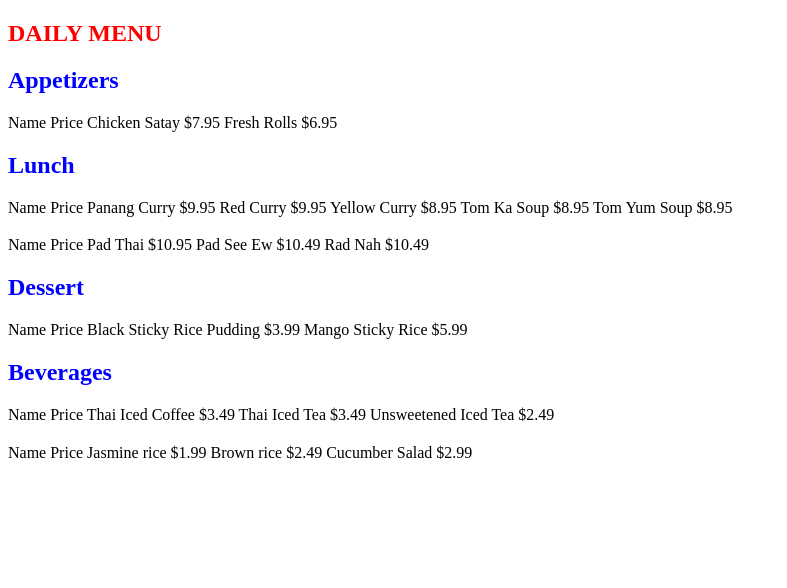
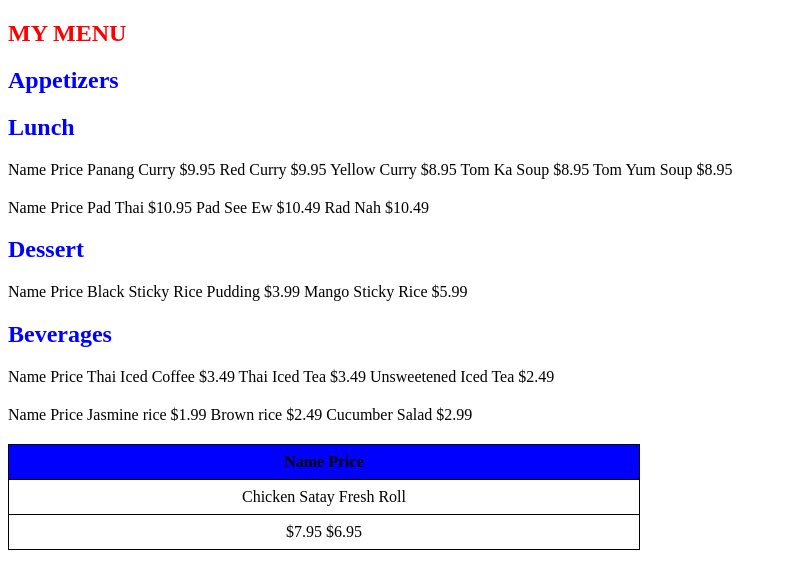
Before and after one commit to richardcrn3rd/HTML-Restaurant-Menu, a plain HTML site: page menu.html in a window 1280 px wide. Shown: the whole page, without its empty margins (0-787 px from the left). Drawn offline with Linux system fonts and the light colour scheme.

Commit message:
Table Menu

```diff
--- a/menu.html
+++ b/menu.html
@@ -5,6 +5,25 @@
     <meta name="viewport" content="width=device-width, initial-scale=1.0">
     <title>Document</title>
     <!-- Remember to link to your CSS file! -->
+    <title>Basic Table</title>
+        <style>
+          table {
+            width: 50%;
+            border-collapse: collapse;
+            margin-top: 20px;
+          }
+
+          th,
+          td {
+            border: 1px solid black;
+            padding: 8px;
+            text-align: center;
+          }
+
+          th {
+            background-color: blue;
+          }
+        </style>
 </head>
 <body>
     <!-- MENU PAGE -->
@@ -14,15 +33,20 @@
         <!-- Your job is to make the menu items in each section below a proper table! -->
         <section>
 <div class="MENU">
-    <h1 span style="color: red;">DAILY MENU</h1>
+    <h1 span style="color: red;">MY MENU</h1>
 </div>
             <h2 span style="Color: blue;">Appetizers</h2>
-
-        Name Price
-        Chicken Satay $7.95
-        Fresh Rolls $6.95
-
-        <h2 span style="Color: blue;">Lunch</h1>
+            <table>
+                <tr>
+                  <th>Name Price</th>
+                 </tr>
+                 <tr>
+                    <td>Chicken Satay Fresh Roll</td>
+                 </tr>
+                 <tr>
+                    <td>$7.95 $6.95</td>
+                 </tr>
+            <h2 span style="Color: blue;">Lunch</h1>
 
         Name Price
         Panang Curry $9.95
```
Also changed, not shown: about.html (+2 -0 lines).
